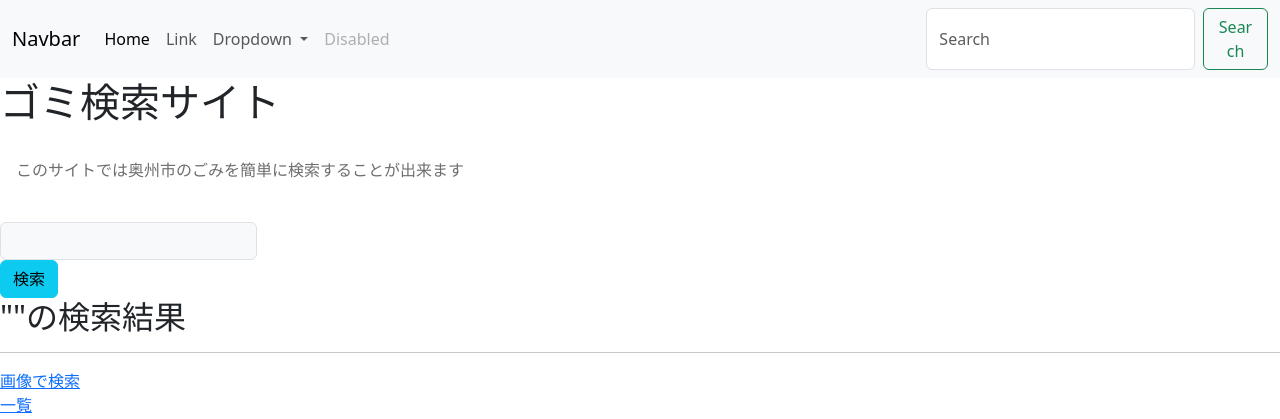
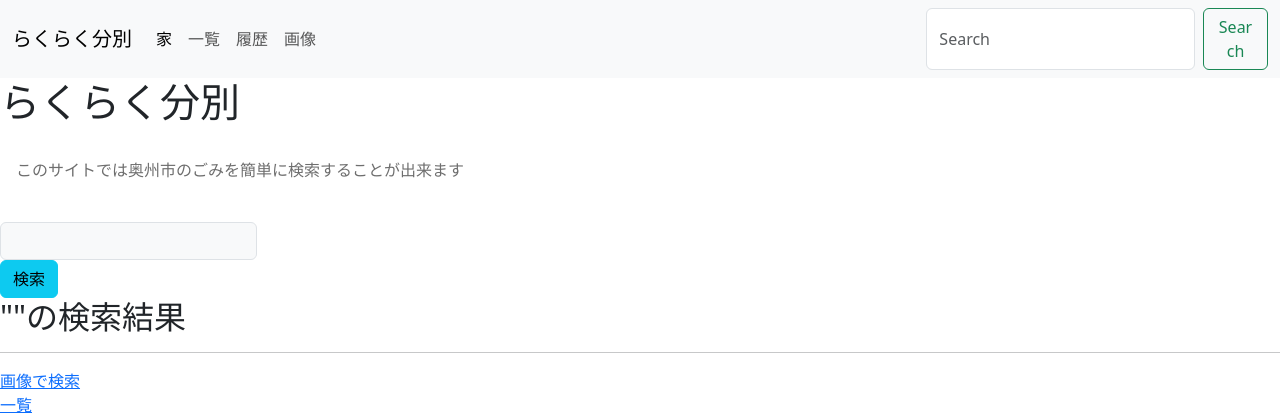
Before and after one commit to namekojiru/Oshu-garbage-search-app, a Flask app: page / in a window 1280 px wide. Shown: the top 419 px of the page. Run offline with Flask 3, Linux system fonts and the light colour scheme.

Commit message:
host 0000

```diff
--- a/jikkou.py
+++ b/jikkou.py
@@ -192,4 +192,4 @@ class Rireki(Model):
     class Meta:
         database = db
 
-app.run()
+app.run(host="0.0.0.0")
--- a/templates/base.html
+++ b/templates/base.html
@@ -12,32 +12,25 @@
 <body>
     <nav class="navbar navbar-expand-lg bg-body-tertiary">
         <div class="container-fluid">
-          <a class="navbar-brand" href="#">Navbar</a>
+          <a class="navbar-brand" href="#">らくらく分別</a>
           <button class="navbar-toggler" type="button" data-bs-toggle="collapse" data-bs-target="#navbarSupportedContent" aria-controls="navbarSupportedContent" aria-expanded="false" aria-label="Toggle navigation">
             <span class="navbar-toggler-icon"></span>
           </button>
           <div class="collapse navbar-collapse" id="navbarSupportedContent">
             <ul class="navbar-nav me-auto mb-2 mb-lg-0">
               <li class="nav-item">
-                <a class="nav-link active" aria-current="page" href="#">Home</a>
+                <a class="nav-link active" aria-current="page" href="/">家</a>
               </li>
               <li class="nav-item">
-                <a class="nav-link" href="#">Link</a>
-              </li>
-              <li class="nav-item dropdown">
-                <a class="nav-link dropdown-toggle" href="#" role="button" data-bs-toggle="dropdown" aria-expanded="false">
-                  Dropdown
-                </a>
-                <ul class="dropdown-menu">
-                  <li><a class="dropdown-item" href="#">Action</a></li>
-                  <li><a class="dropdown-item" href="#">Another action</a></li>
-                  <li><hr class="dropdown-divider"></li>
-                  <li><a class="dropdown-item" href="#">Something else here</a></li>
-                </ul>
+                <a class="nav-link" href="/list">一覧</a>
               </li>
               <li class="nav-item">
-                <a class="nav-link disabled">Disabled</a>
+                <a class="nav-link" href="/charactelist">履歴</a>
               </li>
+              <li class="nav-item">
+                <a class="nav-link" href="/camer">画像</a>
+              </li>
+
             </ul>
             <form class="d-flex" role="search" action="/search" method="post">
               <input class="form-control me-2" type="search" placeholder="Search" aria-label="Search" name="search">
--- a/templates/top.html
+++ b/templates/top.html
@@ -2,7 +2,7 @@
 
 {% block title %} TOP {% endblock %}
 
-{% block heading %} ゴミ検索サイト {% endblock %}
+{% block heading %} らくらく分別 {% endblock %}
 
 {% block explanation %}
 <p>このサイトでは奥州市のごみを簡単に検索することが出来ます</p>
```
